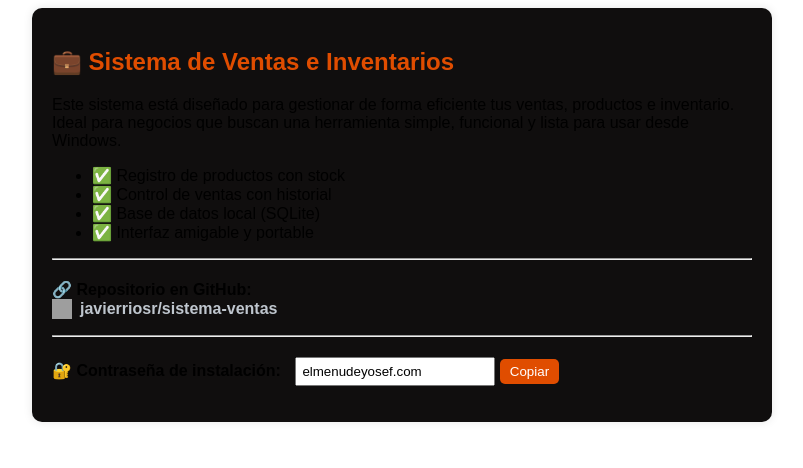
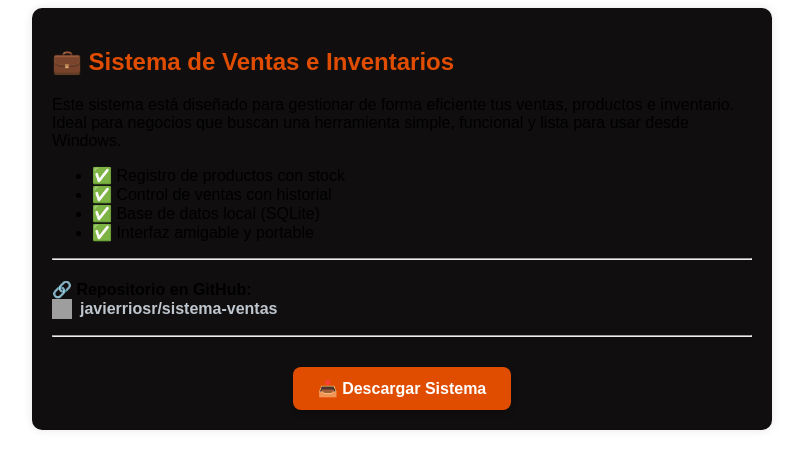
Before and after one commit to javierriosr/sistema-ventas, a plain HTML site: page index.html in a window 1280 px wide. Shown: the whole page, without its empty margins (238-1041 px from the left). Drawn offline with Linux system fonts and the light colour scheme; grey boxes are pictures that could not be loaded.

Commit message:
actualización index

```diff
--- a/index.html
+++ b/index.html
@@ -29,24 +29,11 @@
 
     <hr>
 
-    <p style="margin-top: 20px;">
-        🔐 <strong>Contraseña de instalación:</strong>
-        <input type="text" value="elmenudeyosef.com" id="clave" readonly
-            style="margin-left: 10px; padding: 5px; width: 200px;">
-        <button onclick="copiarClave()"
-            style="padding: 5px 10px; background-color: #e04d00; color: white; border: none; border-radius: 5px; cursor: pointer;">
-            Copiar
-        </button>
-    </p>
-
-    <script>
-        function copiarClave() {
-            var input = document.getElementById("clave");
-            input.select();
-            input.setSelectionRange(0, 99999); // Móviles
-            document.execCommand("copy");
-            alert("Contraseña copiada: " + input.value);
-        }
-    </script>
+    <div style="text-align: center; margin-top: 30px;">
+        <a href="https://github.com/javierriosr/sistema-ventas" download
+            style="background-color: #e04d00; color: white; padding: 12px 25px; border-radius: 8px; font-weight: bold; text-decoration: none; display: inline-block; box-shadow: 0 4px 6px rgba(0,0,0,0.2); transition: background-color 0.3s;">
+            📥 Descargar Sistema
+        </a>
+    </div>
 
 </div>
```
